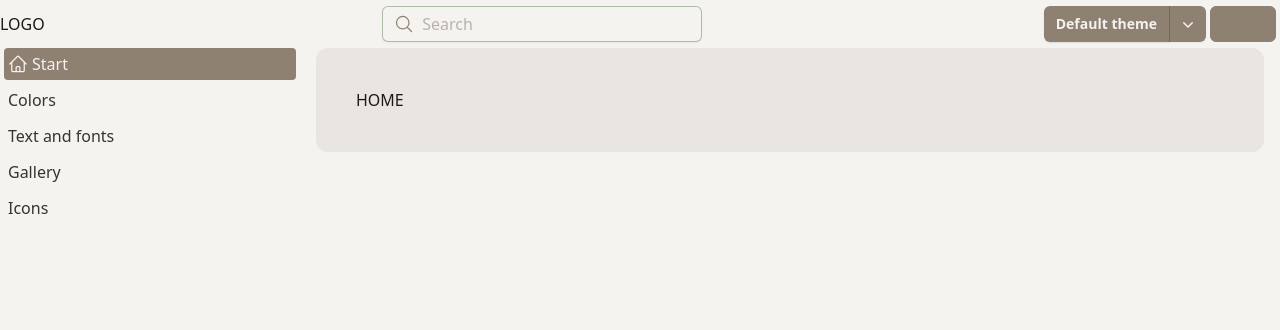
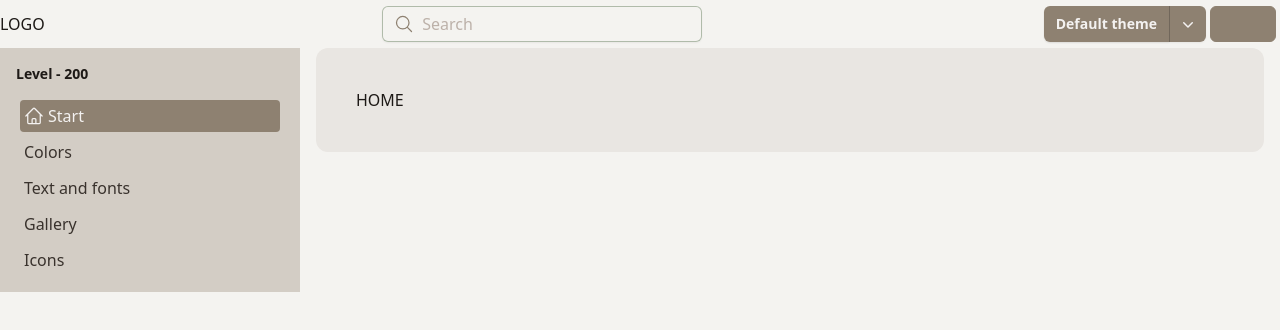
Before and after one commit to allbin/styles, a React (Vite) app: page /styles/ in a window 1280 px wide. Shown: the top 330 px of the page. Built offline with nearby package versions, Linux system fonts and the light colour scheme; some icons are missing.

Commit message:
Changed some paddings and added scheme level information.

```diff
--- a/src/components/LeftPanel/LeftPanel.tsx
+++ b/src/components/LeftPanel/LeftPanel.tsx
@@ -4,8 +4,9 @@ import { HomeIcon } from '@heroicons/react/24/outline';
 
 const LeftPanel: React.FC = () => {
   return (
-    <div className="w-full">
-      <div className="flex flex-col gap-1">
+    <div className="size-full bg-background-200">
+      <div className="flex flex-col gap-1 p-4">
+        <span className="mb-3 text-sm font-bold">Level - 200</span>
         <NavElement to="/">
           <HomeIcon className="size-5" />
           Start
```
